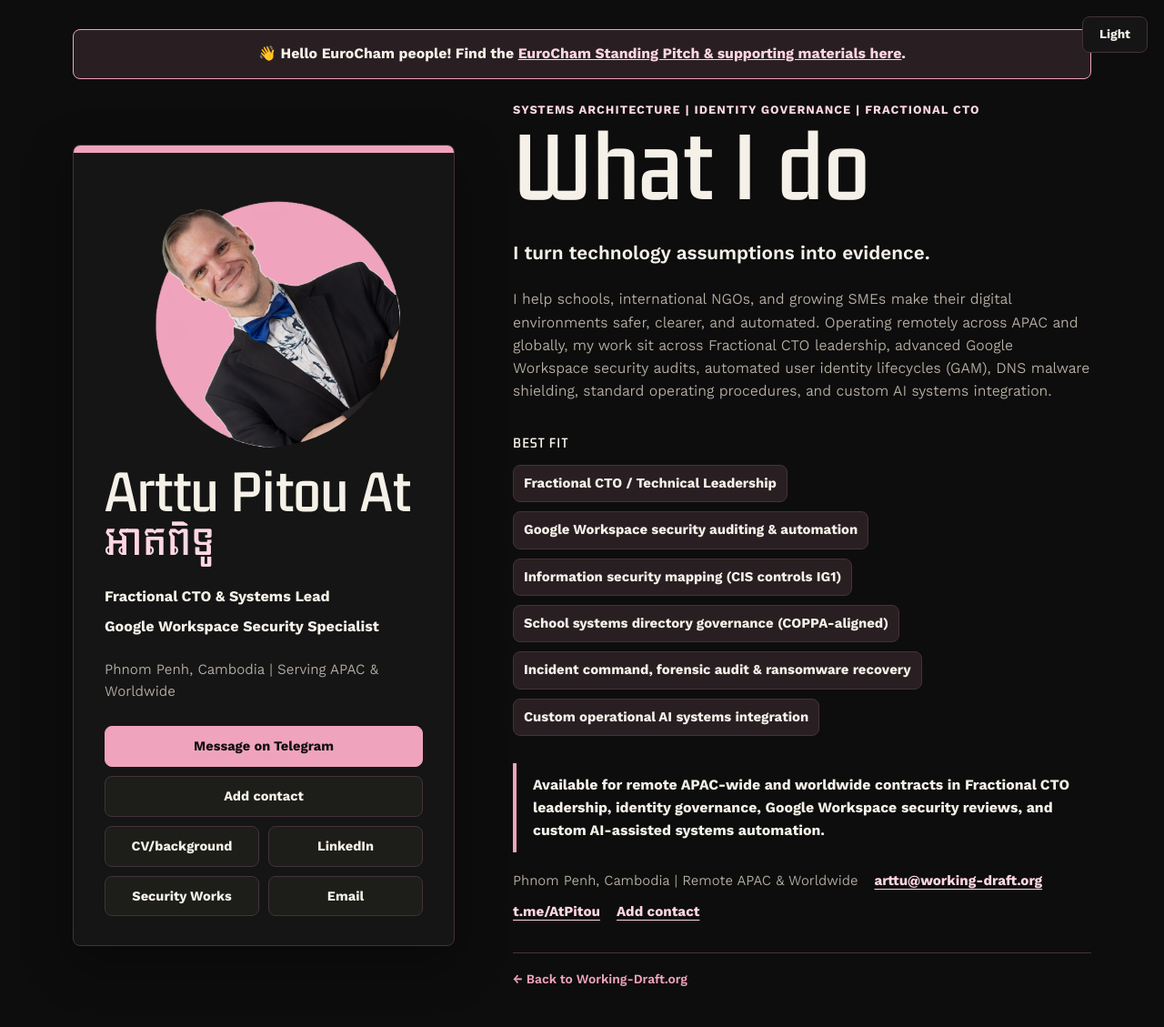
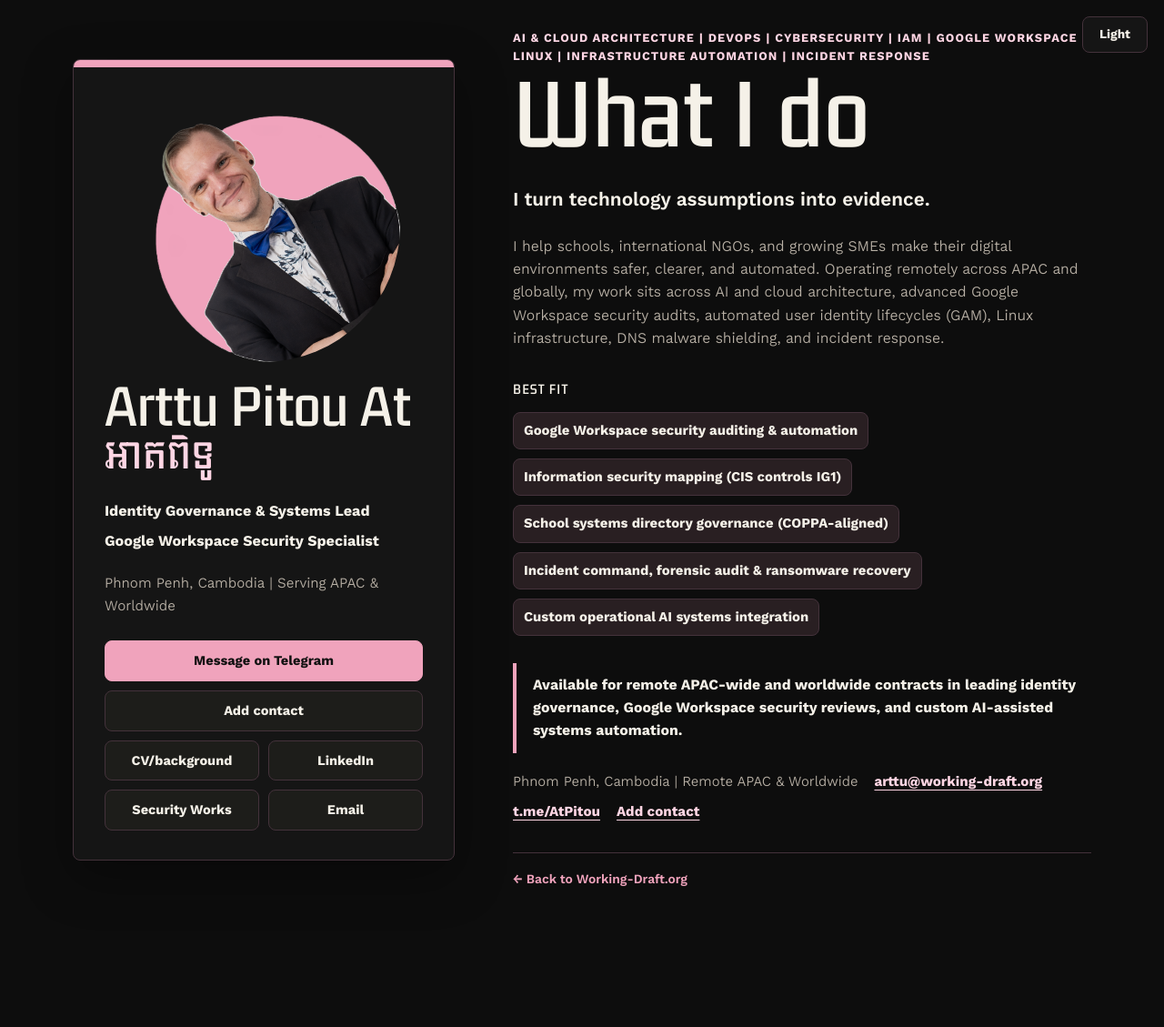
Before and after one commit to R2Pitou/R2Pitou, a Jekyll site: the page arttu/index.html, which Jekyll copies as it is, in a window 1280 px wide. Shown: the whole page at 91% size. Built offline with Jekyll 4.4.1, drawn with Linux system fonts in a browser that asks for light colours; after the commit the page ends 1019 px from its top, so only the background shows below that.

Commit message:
Refresh Arttu profile positioning and metadata
Repositions the profile around identity governance, AI and cloud architecture, and security expertise. Updates the meta description, adds Schema.org profile data, and comments out the EuroCham notification.

```diff
--- a/arttu/index.html
+++ b/arttu/index.html
@@ -6,7 +6,7 @@
     <title>Arttu Pitou At | អាតពិទូ</title>
     <meta
       name="description"
-      content="Fractional CTO, Google Workspace Security Specialist, and Systems Infrastructure Consultant serving the APAC region and worldwide markets."
+      content="AI & Cloud Architecture | DevOps | Cybersecurity | IAM | Google Workspace | Linux | Infrastructure Automation | Incident Response"
     />
     <link rel="alternate" href="arttu-pitou-at.vcf" type="text/vcard" title="Arttu Pitou At vCard" />
     <script async src="https://pagead2.googlesyndication.com/pagead/js/adsbygoogle.js?client=ca-pub-3930849842619984"
@@ -411,14 +411,73 @@
         }
       }
     </style>
+    <script type="application/ld+json">
+    {
+      "@context": "https://schema.org",
+      "@type": "ProfilePage",
+      "url": "https://working-draft.org/arttu",
+      "mainEntity": {
+        "@type": "Person",
+        "@id": "https://working-draft.org/arttu#person",
+        "name": "Arttu Pitou At",
+        "givenName": "Arttu",
+        "additionalName": "Pitou",
+        "familyName": "At",
+        "alternateName": [
+          "អាតពិទូ",
+          "At Pitou",
+          "@R2P2",
+          "ATP2"
+        ],
+        "url": "https://working-draft.org/arttu",
+        "knowsLanguage": [
+          "fi",
+          "en",
+          "km"
+        ],
+        "nationality": {
+          "@type": "Country",
+          "name": "Finland"
+        },
+        "birthPlace": {
+          "@type": "Place",
+          "name": "Tampere, Finland"
+        },
+        "homeLocation": {
+          "@type": "Place",
+          "name": "Phnom Penh, Cambodia"
+        },
+        "knowsAbout": [
+        "AI & Cloud Architecture",
+        "DevOps",
+        "Cybersecurity",
+        "Identity and Access Management",
+        "Google Workspace Security",
+        "Linux",
+        "Infrastructure Automation",
+        "Incident Response"
+        ],
+        "sameAs": [
+          "https://github.com/R2Pitou/",
+          "https://medium.com/@r2p2",
+          "https://www.linkedin.com/in/atp2kh/",
+          "https://t.me/AtPitou",
+          "https://twitter.com/Rr2p289",
+          "https://youtube.com/@AtPitou",
+          "https://youtube.com/@ATP2-Music",
+          "https://www.instagram.com/kingdomcalls/"
+        ]
+      }
+    }
+    </script>
   </head>
   <body>
     <button class="theme-toggle" type="button" aria-pressed="true">Light</button>
     <main class="shell">
-      <!-- EuroCham Notification -->
+      <!-- EuroCham Notification
       <div class="eurocham-notification" style="margin-bottom: 24px; border: 1px solid var(--accent); border-radius: 8px; padding: 14px 18px; background: var(--chip-bg); text-align: center; font-size: 1rem; font-weight: 750; color: var(--ink);">
         👋 Hello EuroCham people! Find the <a href="/governance/eurocham-standing-pitch/" style="color: var(--accent-strong); text-decoration: underline; font-weight: 700;">EuroCham Standing Pitch &amp; supporting materials here</a>.
-      </div>
+      </div>-->
 
       <div class="page">
         <section class="identity-card" aria-label="Arttu Pitou At profile card">
@@ -429,7 +488,7 @@
               <span class="khmer-name">អាតពិទូ</span>
             </h1>
             <div class="roles" aria-label="Primary roles">
-              <span>Fractional CTO &amp; Systems Lead</span>
+              <span>Identity Governance &amp; Systems Lead</span>
               <span>Google Workspace Security Specialist</span>
             </div>
             <p class="location">Phnom Penh, Cambodia | Serving APAC &amp; Worldwide</p>
@@ -445,17 +504,16 @@
         </section>
 
         <section class="content" aria-label="Professional positioning">
-          <p class="eyebrow">Systems Architecture | Identity Governance | Fractional CTO</p>
+          <p class="eyebrow">AI & Cloud Architecture | DevOps | Cybersecurity | IAM | Google Workspace | Linux | Infrastructure Automation | Incident Response</p>
           <h2 class="headline">What I do</h2>
           <p class="summary">
             I turn technology assumptions into evidence.
           </p>
           <p class="profile">
-            I help schools, international NGOs, and growing SMEs make their digital environments safer, clearer, and automated. Operating remotely across APAC and globally, my work sit across Fractional CTO leadership, advanced Google Workspace security audits, automated user identity lifecycles (GAM), DNS malware shielding, standard operating procedures, and custom AI systems integration.
+            I help schools, international NGOs, and growing SMEs make their digital environments safer, clearer, and automated. Operating remotely across APAC and globally, my work sits across AI and cloud architecture, advanced Google Workspace security audits, automated user identity lifecycles (GAM), Linux infrastructure, DNS malware shielding, and incident response.
           </p>
           <h3 class="section-title">Best Fit</h3>
           <ul class="fit-list">
-            <li>Fractional CTO / Technical Leadership</li>
             <li>Google Workspace security auditing &amp; automation</li>
             <li>Information security mapping (CIS controls IG1)</li>
             <li>School systems directory governance (COPPA-aligned)</li>
@@ -464,7 +522,7 @@
           </ul>
 
           <p class="availability">
-            Available for remote APAC-wide and worldwide contracts in Fractional CTO leadership, identity governance, Google Workspace security reviews, and custom AI-assisted systems automation.
+            Available for remote APAC-wide and worldwide contracts in leading identity governance, Google Workspace security reviews, and custom AI-assisted systems automation.
           </p>
           <p class="contact">
             <span>Phnom Penh, Cambodia | Remote APAC &amp; Worldwide</span>
```
